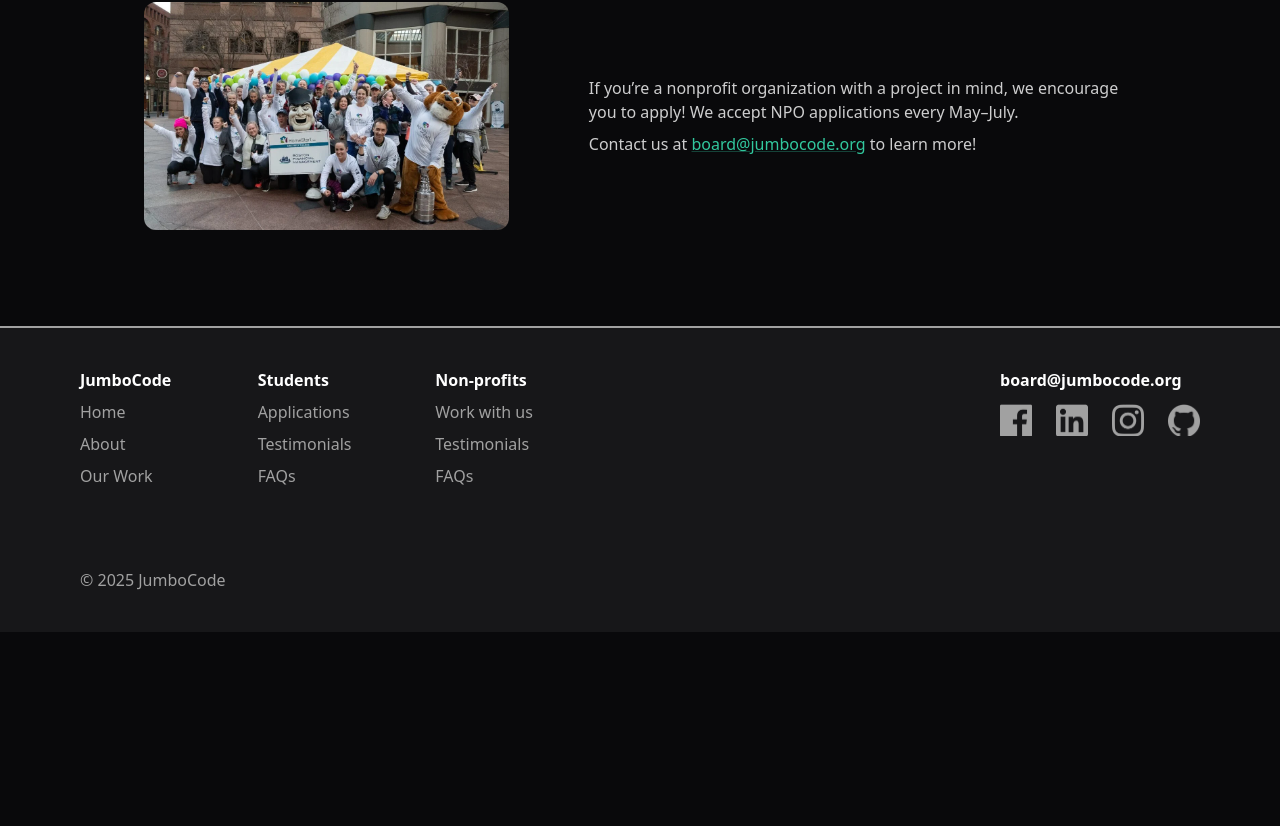
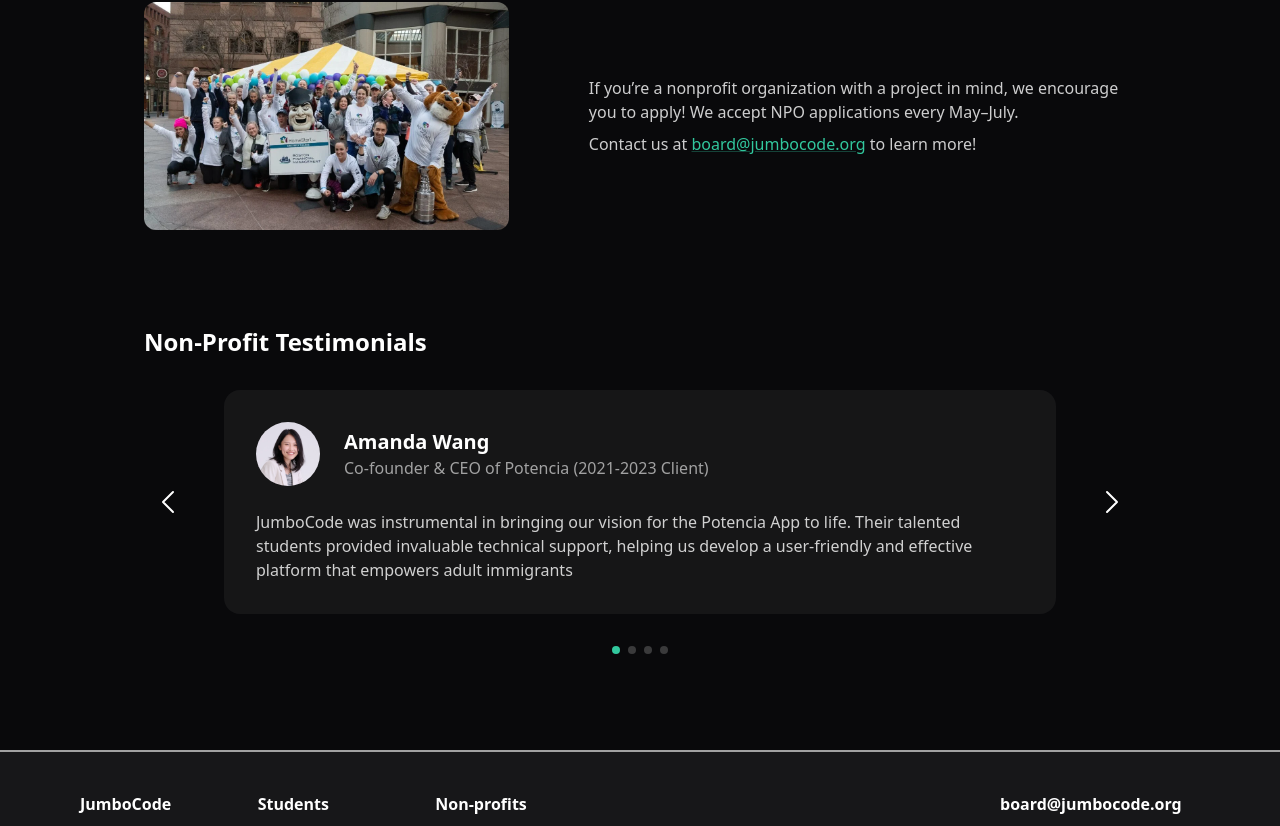
Before and after one commit to JumboCode/jumbocode.org-2024, a Next.js app: page /apply in a window 1280 px wide. Shown: the part 3918-4744 px from the top of the page. Before the commit the page ends 4550 px from the top, so only its background shows below. Built offline with nearby package versions, Linux system fonts and the light colour scheme.

Commit message:
Non-profit testimonial carousel

```diff
--- /dev/null
+++ b/app/apply/member-testimonial-carousel.tsx
@@ -0,0 +1,38 @@
+"use client";
+
+import TestimonialCarousel, { Testimonial } from "./testimonial-carousel";
+
+const memberTestimonials: Testimonial[] = [
+  {
+    name: "Lucas Maley",
+    role: "President (2023-2024)",
+    image: "/apply/lucas.jpg",
+    quote:
+      "Being in JumboCode was easily one of the most rewarding experiences I've ever had. It's a community of incredibly smart, kind, and hardworking people, and I'm proud to call the people I met there my friends. As President, I was able to truly appreciate what people put into the club, and what comes out of it - skilled, community-oriented Jumbos and genuinely impactful projects which help nonprofits focus on the things that matter most. I'd do it all over again in a heartbeat :)",
+  },
+  {
+    name: "Sylvia Wang",
+    role: "PM (2022-2023)",
+    image: "/apply/sylvia.jpg",
+    quote:
+      "My year as a PM in JumboCode was an amazing experience, allowing me to work with clients pursuing a powerful mission and to oversee a high-impact project with a passionate team of developers. From all-day hackathons to team building activities to presentations, I really enjoyed seeing the project grow and building such meaningful connections with my team, all while working together for a greater cause.",
+  },
+  {
+    name: "Guo Chen",
+    role: "Head of Design (2022-2023)",
+    image: "/apply/guo.jpg",
+    quote:
+      "JumboCode gave me a unique opportunity at Tufts to not only lead a team of designers but also improve my design critique skills. From creating a design onboarding document and overseeing the progress of all ten designers to crafting a supportive space for designers, I grew tremendously as a designer, enhancing my leadership and community-building skills.",
+  },
+  {
+    name: "Nick Doan",
+    role: "Developer (2021-2022), Tech Lead (2023-2024)",
+    image: "/apply/nick.jpg",
+    quote:
+      "Throughout my 3 years with Jumbo Code, I met great people, many of whom became my close friends, even post graduation. Jumbo Code brings together an assortment of people, but they all tie together by a common trait: the drive to make impact and the passion to uplift one another. Therefore, every moment in the club was very rewarding, and I would redo this experience again if possible.",
+  },
+];
+
+export default function MemberTestimonialCarousel() {
+  return <TestimonialCarousel testimonials={memberTestimonials} />;
+}
--- /dev/null
+++ b/app/apply/non-profit-testimonial-carousel.tsx
@@ -0,0 +1,38 @@
+"use client";
+
+import TestimonialCarousel, { Testimonial } from "./testimonial-carousel";
+
+const nonprofitTestimonials: Testimonial[] = [
+  {
+    name: "Amanda Wang",
+    role: "Co-founder & CEO of Potencia (2021-2023 Client)",
+    image: "/apply/amanda.jpg",
+    quote:
+      "JumboCode was instrumental in bringing our vision for the Potencia App to life. Their talented students provided invaluable technical support, helping us develop a user-friendly and effective platform that empowers adult immigrants",
+  },
+  {
+    name: "Sam Schultz",
+    role: "Chief of Staff at Casa Myrna (2023-2024 Client)",
+    image: "/apply/sam.jpg",
+    quote:
+      "JumboCode did a really great job with communication and building a product that fulfills a great need of ours.",
+  },
+  {
+    name: "Kim Todd",
+    role: "President at Dress For Success (2023-2024 Client)",
+    image: "/apply/kim.jpg",
+    quote:
+      "We enjoyed working with our team, and they did an amazing job. I feel like they really listened to what we wanted, and they made it happen!",
+  },
+  {
+    name: "Gabriela Caruso Greaves",
+    role: "Manager at Somerville Homeless Coalition (2023-2024 Client)",
+    image: "/apply/gabriela.png",
+    quote:
+      "The team did a great job on our website! This tool will help us with onboarding new staff into our program.",
+  },
+];
+
+export default function NonProfitTestimonialCarousel() {
+  return <TestimonialCarousel testimonials={nonprofitTestimonials} />;
+}
--- a/app/apply/page.tsx
+++ b/app/apply/page.tsx
@@ -2,7 +2,8 @@ import Button from "@/components/button";
 import Hero from "@/components/hero";
 import clsx from "clsx";
 import FAQ from "./faq";
-import TestimonialCarousel from "./testimonial-carousel";
+import MemberTestimonialCarousel from "./member-testimonial-carousel";
+import NonProfitTestimonialCarousel from "./non-profit-testimonial-carousel";
 
 export default function ApplyPage() {
   return (
@@ -156,7 +157,7 @@ export default function ApplyPage() {
           Member Testimonials
         </h2>
         <div className="mt-8">
-          <TestimonialCarousel />
+          <MemberTestimonialCarousel />
         </div>
       </section>
 
@@ -194,6 +195,15 @@ export default function ApplyPage() {
               to learn more!
             </p>
           </div>
+        </div>
+      </section>
+
+      <section className="mt-24">
+        <h2 className="text-white font-semibold text-2xl">
+          Non-Profit Testimonials
+        </h2>
+        <div className="mt-8">
+          <NonProfitTestimonialCarousel />
         </div>
       </section>
     </div>
--- a/app/apply/testimonial-carousel.tsx
+++ b/app/apply/testimonial-carousel.tsx
@@ -3,39 +3,25 @@
 import { ChevronLeftIcon, ChevronRightIcon } from "@heroicons/react/24/outline";
 import { useState } from "react";
 
-const testimonials = [
-  {
-    name: "Lucas Maley",
-    role: "President (2023-2024)",
-    image: "/apply/lucas.jpg",
-    quote:
-      "Being in JumboCode was easily one of the most rewarding experiences I've ever had. It's a community of incredibly smart, kind, and hardworking people, and I'm proud to call the people I met there my friends. As President, I was able to truly appreciate what people put into the club, and what comes out of it - skilled, community-oriented Jumbos and genuinely impactful projects which help nonprofits focus on the things that matter most. I'd do it all over again in a heartbeat :)",
-  },
-  {
-    name: "Sylvia Wang",
-    role: "PM (2022-2023)",
-    image: "/apply/sylvia.jpg",
-    quote:
-      "My year as a PM in JumboCode was an amazing experience, allowing me to work with clients pursuing a powerful mission and to oversee a high-impact project with a passionate team of developers. From all-day hackathons to team building activities to presentations, I really enjoyed seeing the project grow and building such meaningful connections with my team, all while working together for a greater cause.",
-  },
-  {
-    name: "Guo Chen",
-    role: "Head of Design (2022-2023)",
-    image: "/apply/guo.jpg",
-    quote:
-      "JumboCode gave me a unique opportunity at Tufts to not only lead a team of designers but also improve my design critique skills. From creating a design onboarding document and overseeing the progress of all ten designers to crafting a supportive space for designers, I grew tremendously as a designer, enhancing my leadership and community-building skills.",
-  },
-  {
-    name: "Nick Doan",
-    role: "Developer (2021-2022), Tech Lead (2023-2024)",
-    image: "/apply/nick.jpg",
-    quote:
-      "Throughout my 3 years with Jumbo Code, I met great people, many of whom became my close friends, even post graduation. Jumbo Code brings together an assortment of people, but they all tie together by a common trait: the drive to make impact and the passion to uplift one another. Therefore, every moment in the club was very rewarding, and I would redo this experience again if possible.",
-  },
-];
+export interface Testimonial {
+  name: string;
+  role: string;
+  image: string;
+  quote: string;
+}
 
-export default function TestimonialCarousel() {
+interface ReusableTestimonialCarouselProps {
+  testimonials: Testimonial[];
+}
+
+export default function TestimonialCarousel({
+  testimonials,
+}: ReusableTestimonialCarouselProps) {
   const [activeIndex, setActiveIndex] = useState(0);
+
+  if (!testimonials || testimonials.length === 0) {
+    return null; // Don't render anything if there are no testimonials
+  }
 
   const nextTestimonial = () => {
     setActiveIndex((prev) => (prev + 1) % testimonials.length);
@@ -47,47 +33,48 @@ export default function TestimonialCarousel() {
     );
   };
 
+  const activeTestimonial = testimonials[activeIndex];
+
   return (
     <div className="relative">
       <div className="flex items-center justify-between">
         <button
           onClick={prevTestimonial}
-          className="p-2 text-white hover:text-white/50 transition-colors"
+          className="p-2 text-white hover:text-white/50 transition-colors disabled:opacity-50 disabled:cursor-not-allowed"
+          disabled={testimonials.length <= 1}
         >
           <ChevronLeftIcon className="w-8 h-8" />
         </button>
 
         <div className="flex-1 mx-8">
-          <div className="bg-white/5 rounded-2xl p-8">
+          <div className="bg-white/5 rounded-2xl p-8 flex flex-col justify-center">
             <div className="flex items-center gap-6">
               <img
-                src={testimonials[activeIndex].image}
-                alt={testimonials[activeIndex].name}
-                className="w-16 h-16 rounded-full object-cover"
+                src={activeTestimonial.image}
+                alt={activeTestimonial.name}
+                className="w-16 h-16 rounded-full object-cover flex-shrink-0"
               />
-              <div>
+              <div className="flex-1">
                 <h3 className="text-white font-semibold text-xl">
-                  {testimonials[activeIndex].name}
+                  {activeTestimonial.name}
                 </h3>
-                <p className="text-white/60">
-                  {testimonials[activeIndex].role}
-                </p>
+                <p className="text-white/60">{activeTestimonial.role}</p>
               </div>
             </div>
-            <p className="mt-6 text-white/80">
-              {testimonials[activeIndex].quote}
-            </p>
+            <p className="mt-6 text-white/80">{activeTestimonial.quote}</p>
           </div>
         </div>
 
         <button
           onClick={nextTestimonial}
-          className="p-2 text-white hover:text-white/50 transition-colors"
+          className="p-2 text-white hover:text-white/50 transition-colors disabled:opacity-50 disabled:cursor-not-allowed"
+          disabled={testimonials.length <= 1}
         >
           <ChevronRightIcon className="w-8 h-8" />
         </button>
       </div>
 
+      {testimonials.length > 1 && (
         <div className="flex justify-center gap-2 mt-8">
           {testimonials.map((_, index) => (
             <button
@@ -99,6 +86,7 @@ export default function TestimonialCarousel() {
             />
           ))}
         </div>
+      )}
     </div>
   );
 }
```
Lines whose indentation alone changed are shown as unchanged.
